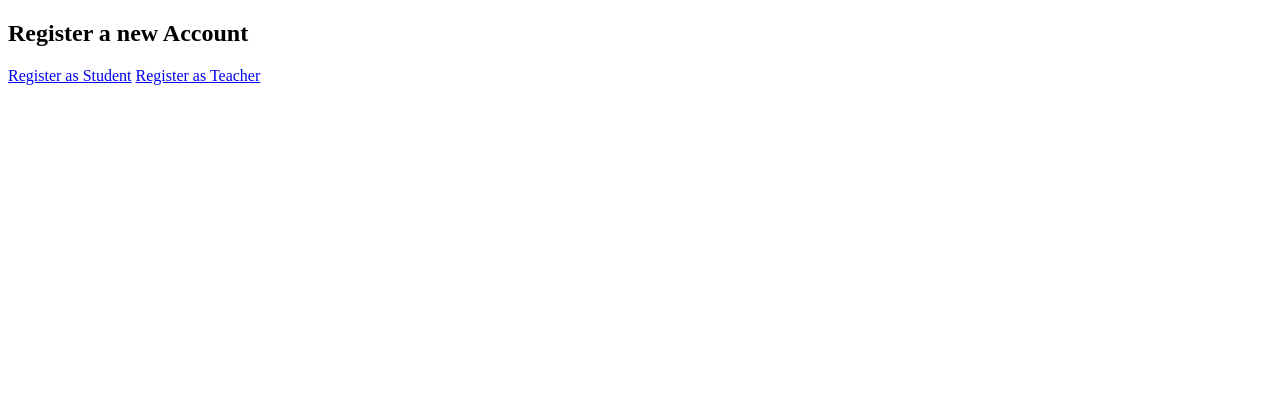
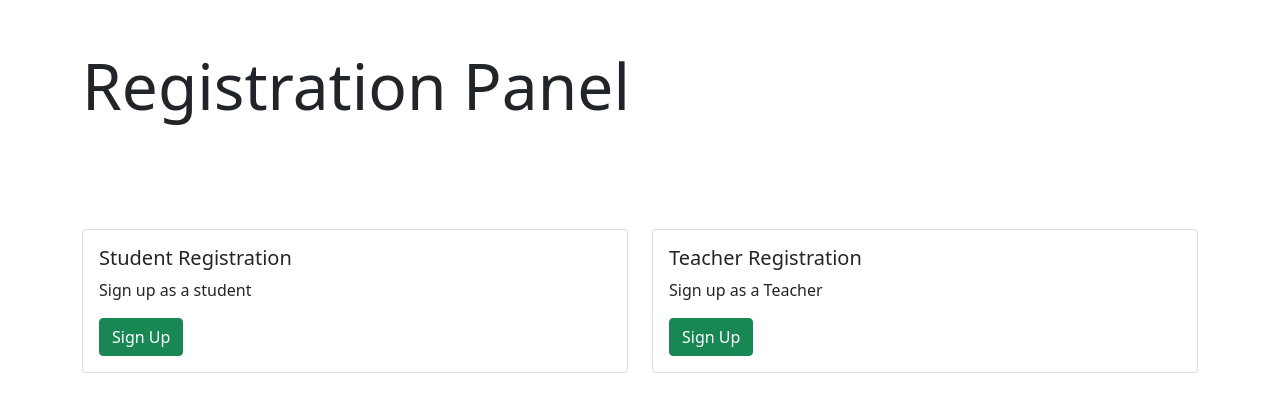
Before and after one commit to Gr8Sushant/School-Management-System, a Django app: page /register/ in a window 1280 px wide. Shown: the top 420 px of the page. Run offline with Django 3.2, Linux system fonts and the light colour scheme.

Commit message:
Register panel ui

```diff
--- a/smsapp/templates/smsapp/register.html
+++ b/smsapp/templates/smsapp/register.html
@@ -4,12 +4,32 @@
     <meta charset="UTF-8">
     <meta http-equiv="X-UA-Compatible" content="IE=edge">
     <meta name="viewport" content="width=device-width, initial-scale=1.0">
-    <title>Registration Page</title>
+    <title>Registration</title>
+    <link href="https://cdn.jsdelivr.net/npm/bootstrap@5.0.2/dist/css/bootstrap.min.css" rel="stylesheet" integrity="sha384-EVSTQN3/azprG1Anm3QDgpJLIm9Nao0Yz1ztcQTwFspd3yD65VohhpuuCOmLASjC" crossorigin="anonymous">
 </head>
-<body>
-    <h2>Register a new Account</h2>
+<body class="container">
+    <h1 class="display-3 py-5">Registration Panel</h1>
 
-<a href="{% url 'std_register' %}">Register as Student</a>
-<a href="#">Register as Teacher</a>
+    <div class="row py-5">
+        <div class="col-sm-6">
+          <div class="card">
+            <div class="card-body">
+              <h5 class="card-title">Student Registration</h5>
+              <p class="card-text">Sign up as a student</p>
+              <a href="{% url 'std_register' %}" class="btn btn-success">Sign Up</a>
+            </div>
+          </div>
+        </div>
+        <div class="col-sm-6">
+          <div class="card">
+            <div class="card-body">
+              <h5 class="card-title">Teacher Registration</h5>
+              <p class="card-text">Sign up as a Teacher</p>
+              <a href="{% url 'teach_register' %}" class="btn btn-success">Sign Up</a>
+            </div>
+          </div>
+        </div>
+      </div>
+        <script src="https://cdn.jsdelivr.net/npm/bootstrap@5.0.2/dist/js/bootstrap.bundle.min.js" integrity="sha384-MrcW6ZMFYlzcLA8Nl+NtUVF0sA7MsXsP1UyJoMp4YLEuNSfAP+JcXn/tWtIaxVXM" crossorigin="anonymous"></script>
 </body>
 </html>
```
